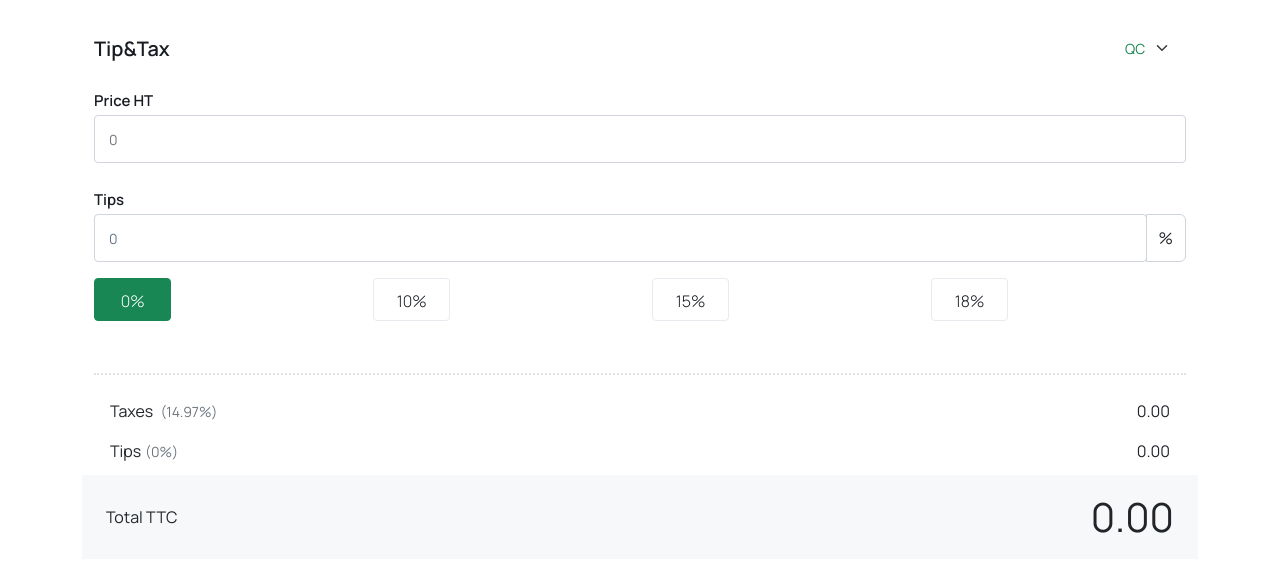
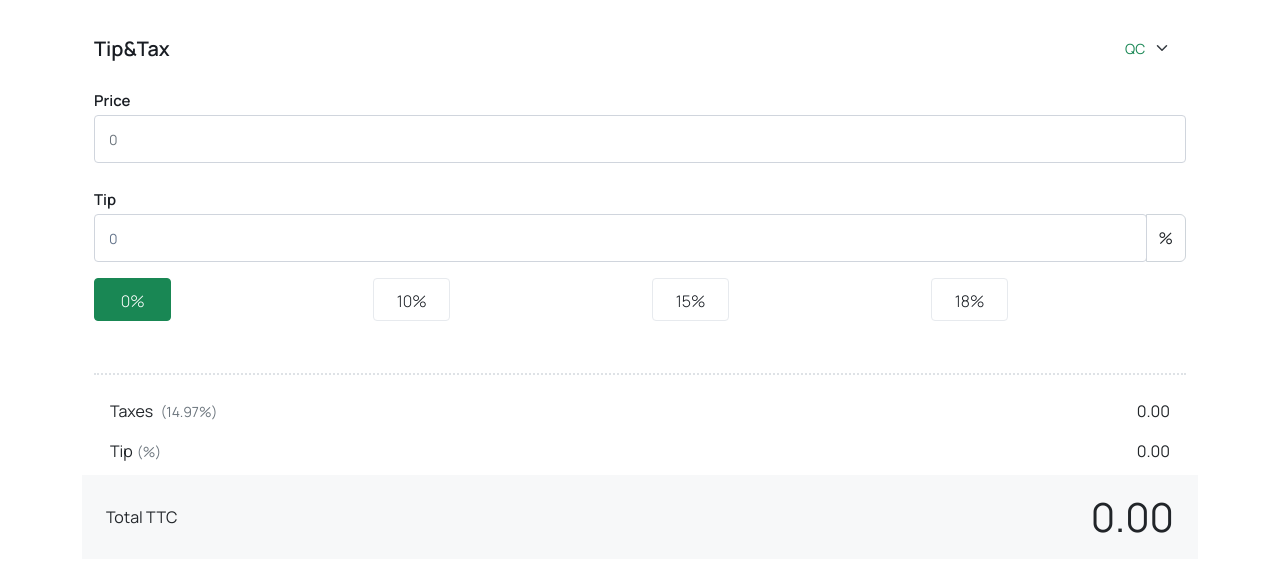
Before and after one commit to cfenoh/calculator, a React (Vite) app: page / in a window 1280 px wide. Shown: the top 572 px of the page. Built offline with nearby package versions, Linux system fonts and the light colour scheme.

Commit message:
Allow tip input to be empty

```diff
--- a/src/Form.tsx
+++ b/src/Form.tsx
@@ -54,7 +54,7 @@ export default function Form() {
 
       <FormStrap>
         <FormGroup className={"mb-4 mt-3"}>
-          <Label for="price">Price HT</Label>
+          <Label for="price">Price</Label>
           <Input
             value={price}
             placeholder={"0"}
@@ -68,30 +68,30 @@ export default function Form() {
         </FormGroup>
 
         <FormGroup>
-          <Label for="tips">Tips</Label>
+          <Label for="tips">Tip</Label>
           <Row xs={4} className={"gy-2"}>
             <InputGroup className={"mb-2"}>
               <Input
-                value={tips}
+                value={tips || 0}
                 name={"tips"}
                 onKeyDown={(e) =>
                   ["e", "E", "+", "-"].includes(e.key) && e.preventDefault()
                 }
                 onChange={handleChange}
-                type={"number"}
+                type={"text"}
               />
               <InputGroupText>%</InputGroupText>
             </InputGroup>
-            {TIPS.map((tip) => {
-              const id = `radio-${tip}`;
+            {TIPS.map((currentTip) => {
+              const id = `radio-${currentTip}`;
               return (
-                <Col key={tip}>
+                <Col key={currentTip}>
                   <Input
                     type={"radio"}
                     name={"tips"}
-                    value={tip}
+                    value={currentTip}
                     color={"secondary"}
-                    checked={Number(tips) === tip}
+                    checked={Number(tips) === currentTip}
                     className={"btn-check"}
                     id={id}
                     onChange={handleChange}
@@ -101,7 +101,7 @@ export default function Form() {
                     className={"btn btn-outline-success tip-control-label"}
                     for={id}
                   >
-                    {tip}%
+                    {currentTip}%
                   </Label>
                 </Col>
               );
@@ -121,7 +121,7 @@ export default function Form() {
         </ListGroupItem>
         <ListGroupItem className={"border-0 d-flex justify-content-between"}>
           <span>
-            Tips
+            Tip
             <span className={"fs-0 text-muted ms-1"}>({tips}%)</span>
           </span>
           <span className={"fs-6"}>{computedTips}</span>
--- a/src/useFormTotal.ts
+++ b/src/useFormTotal.ts
@@ -3,7 +3,7 @@ import React, { useState } from "react";
 export type TotalFormFields = {
   price: number | string;
   provinceId: number;
-  tips: number;
+  tips: number | string;
 };
 
 export const useFormTotal = (): [
@@ -13,7 +13,7 @@ export const useFormTotal = (): [
   const { fields, handleChange } = useForm<TotalFormFields>({
     price: "",
     provinceId: 1,
-    tips: 0,
+    tips: "",
   });
 
   return [fields, handleChange];
```
